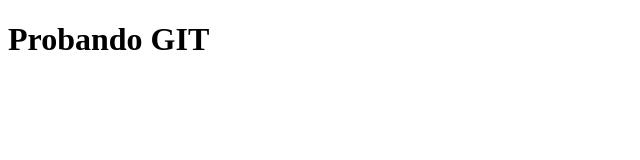
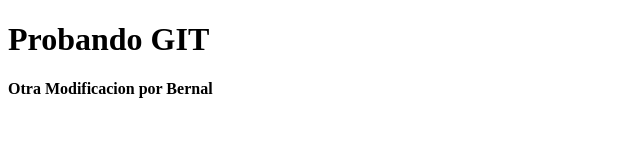
Before and after one commit to jhossber/probando_git, a plain HTML site: page index.html in a window 1280 px wide. Shown: the whole page, without its empty margins (0-640 px from the left). Drawn offline with Linux system fonts and the light colour scheme.

Commit message:
Commit de Bernal

```diff
--- a/index.html
+++ b/index.html
@@ -8,5 +8,6 @@
 </head>
 <body>
     <h1>Probando GIT</h1>
+    <h4>Otra Modificacion por Bernal</h4>
 </body>
 </html>
```
